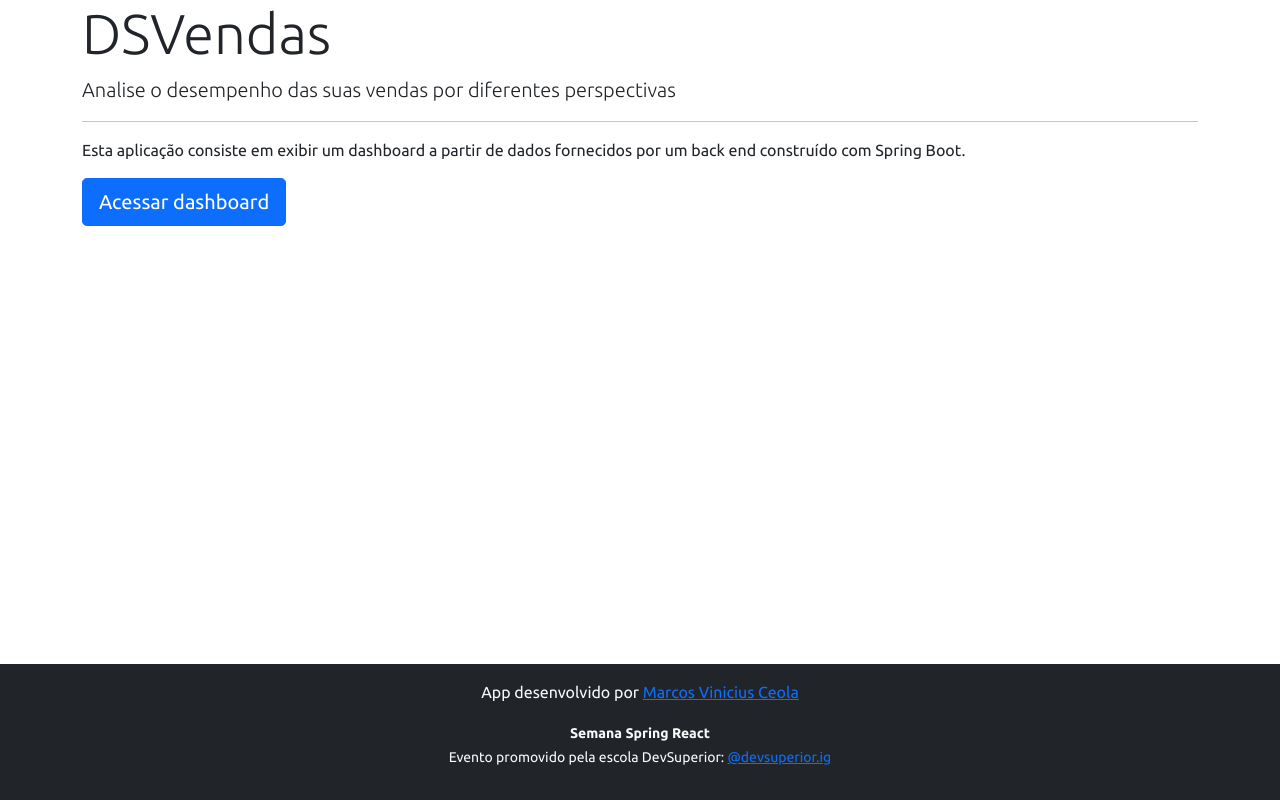
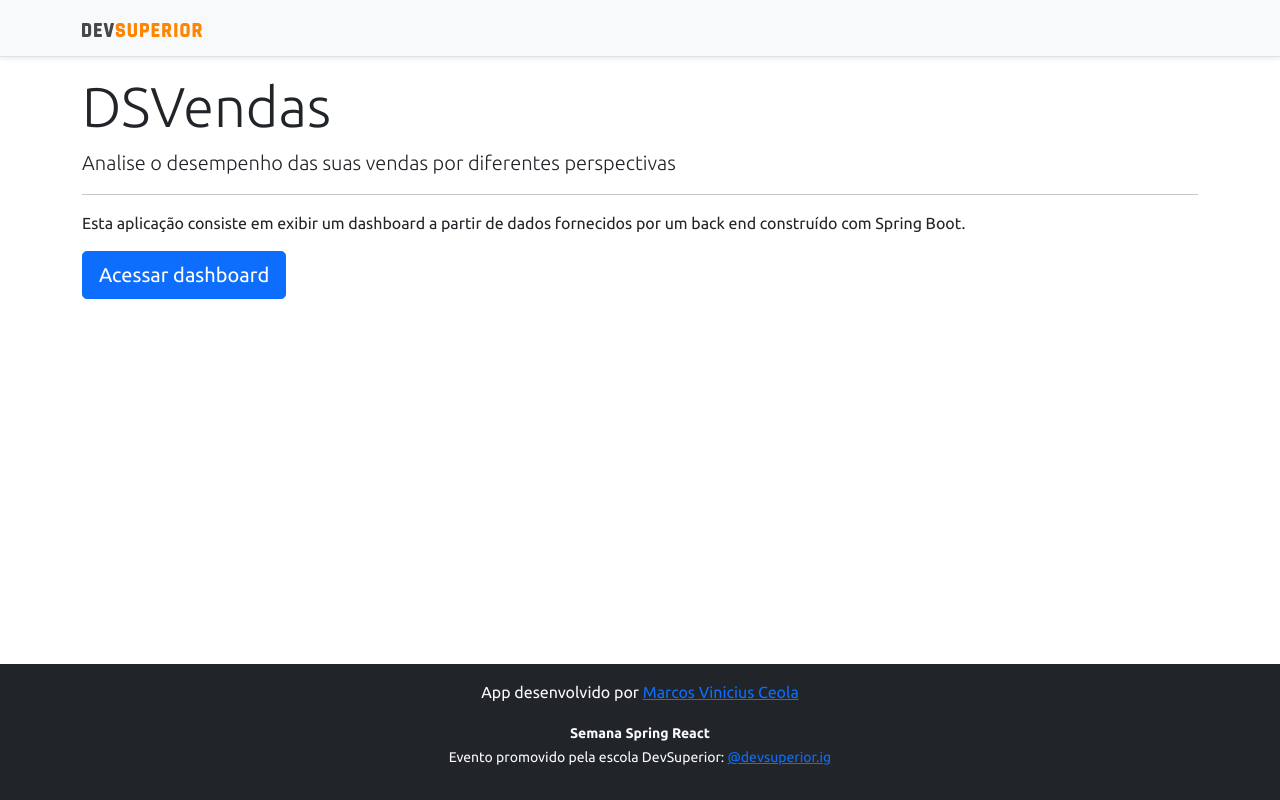
Before and after one commit to MarcosVCeo/projeto-sds4, a React (Create React App) app in the folder frontend/: page / in a window 1280 px wide. Built offline with nearby package versions, Linux system fonts and the light colour scheme; no server answers.

Commit message:
Adjust 2

```diff
--- a/frontend/src/pages/Home/index.tsx
+++ b/frontend/src/pages/Home/index.tsx
@@ -1,9 +1,11 @@
 import Footer from "components/Footer";
+import NavBar from "components/NavBar";
 import { Link } from "react-router-dom";
 
 const Home = () => {
     return (
     <>
+        <NavBar />
         <div className="container">
             <div className="jumbotron">
                 <h1 className="display-4">DSVendas</h1>
```
